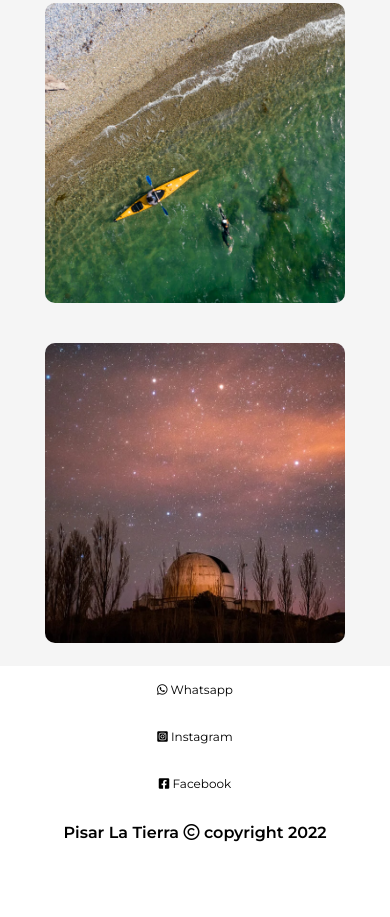
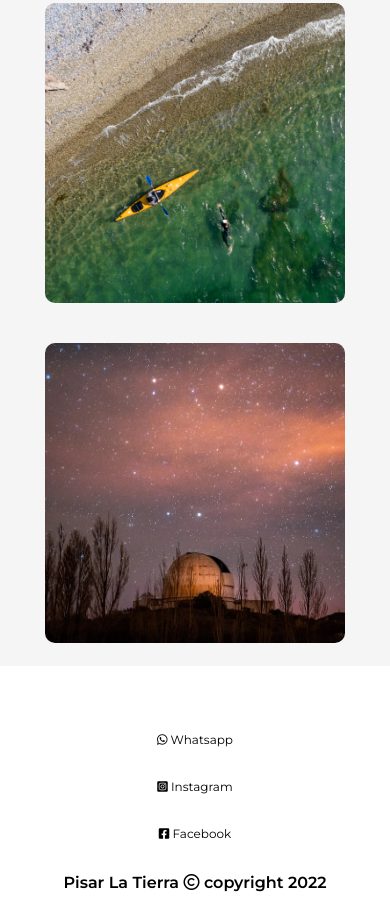
Before and after one commit to Moranegra/TPO-pisar-la-tierra, a plain HTML site: page index.html in a window 390 px wide. Shown: the part 3750-4667 px from the top of the page. Before the commit the page ends 4608 px from the top, so only its background shows below. Drawn offline with nearby package versions, Linux system fonts and the light colour scheme.

Commit message:
Se corrige css de Footer
Se corrige CSS de Footer para que quede más parejo. Se deja comentado el código anterior.

```diff
--- a/css/estilo.css
+++ b/css/estilo.css
@@ -440,8 +440,22 @@ transition: 1000ms ease;
 .footer {
     display: flex;
     margin-top: auto;
-}
-
+
+    /*se agregan paar reemplazar los de debajo*/
+    padding-top: 6.25rem;
+    padding-bottom: 3.1rem;
+    justify-content: space-around;
+    color: black;
+    align-items: center;
+}
+.footer p {
+    font-size: 1.2rem;
+    font-weight: 600;
+}
+.footer a {
+    color: black;}
+
+/*
 .footer p {
 
     justify-content: start;
@@ -455,7 +469,6 @@ transition: 1000ms ease;
 }
 
 .footer a {
-
     justify-content: center;
     text-align: center;
     text-decoration: none;
@@ -465,7 +478,7 @@ transition: 1000ms ease;
     width: 25%;
     color: black;
 }
-
+*/
 /* Página Destinos*/
 
 
@@ -1694,9 +1707,22 @@ form h3, h6 {
     display: flex;
     flex-direction: column-reverse;
     flex-wrap: nowrap;
-    margin-top: auto;
-}
-
+   }
+
+.footer p {
+    justify-content: center;
+    font-size: 2rem;
+    font-weight: 600;
+    padding-top: 16px;
+}
+
+.footer a {
+
+    padding: 2rem;
+    font-size: 1.5rem;
+
+    }
+/*
 .footer p {
 
     justify-content: center;
@@ -1715,7 +1741,7 @@ padding: 2rem;
     width: 100%;
 
 }
-
+   */
  /*Página Destinos*/
  .contenedor-destinos {
 
--- a/javascript/ScriptFooter.js
+++ b/javascript/ScriptFooter.js
@@ -1,8 +1,8 @@
-var Idfooter=`<p>Pisar La Tierra <i class="fa-regular fa-copyright"></i> copyright 2022</p>
+var Idfooter=`<div><p>Pisar La Tierra <i class="fa-regular fa-copyright"></i> copyright 2022</p></div>
 
-<a href="#" class="facebook"><i class="fa-brands fa-square-facebook"></i> Facebook</a>
-<a href="#" class="instagram"><i class="fa-brands fa-square-instagram"></i> Instagram</a>
-<a href="https://web.whatsapp.com/" class="whatsapp"><i class="fa-brands fa-whatsapp"></i>
+<a href="#"><i class="fa-brands fa-square-facebook"></i> Facebook</a>
+<a href="#"><i class="fa-brands fa-square-instagram"></i> Instagram</a>
+<a href="https://web.whatsapp.com/"><i class="fa-brands fa-whatsapp"></i>
     Whatsapp</a>`
 
 document.getElementById("Idfooter").innerHTML=Idfooter
```
Also changed, not shown: formulario-paquete.html (+3 -3 lines).
